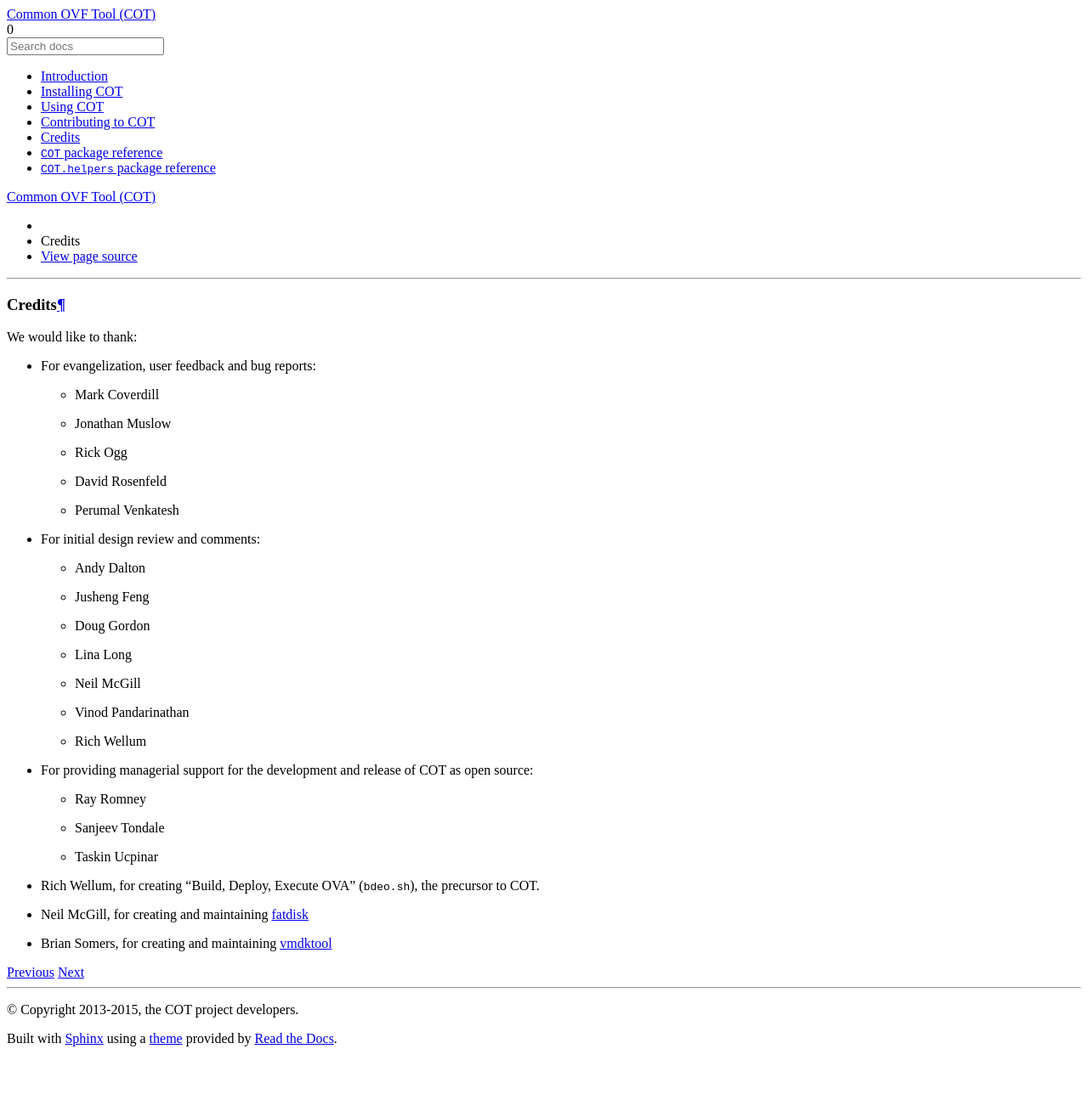
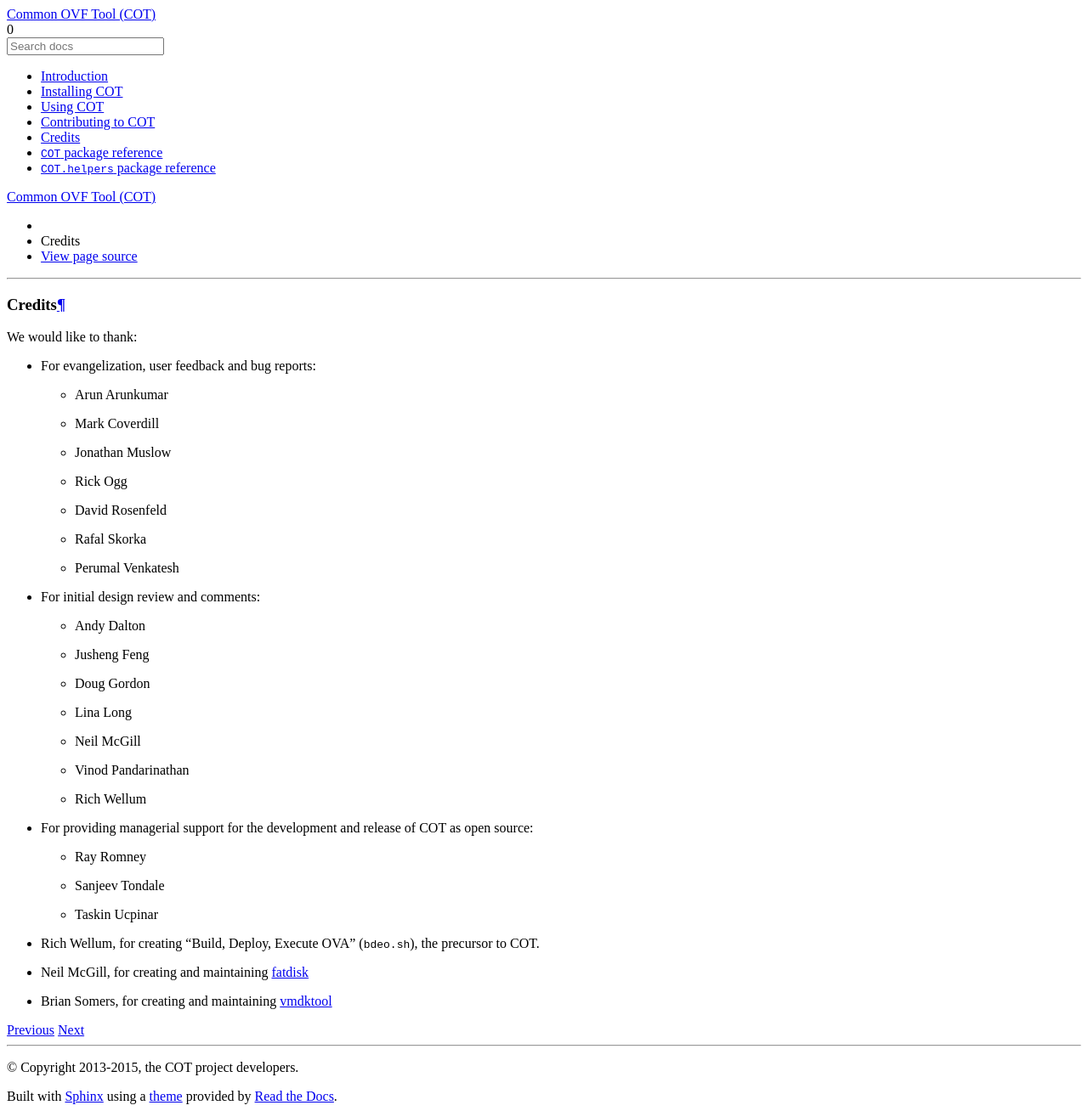
Before and after one commit to glennmatthews/cot, a Sphinx documentation site: the page built from docs/thanks.rst, in a window 1280 px wide. Shown: the whole page at 85% size. Built offline with Sphinx 7.4.7 and the Read the Docs theme 2.0.0, drawn with Linux system fonts in a browser that asks for light colours; pages that are not in the unit, such as notebooks, are missing from menus; before the commit the page ends 1240 px from its top, so only the background shows below that.

Commit message:
Add a few more thanks

```diff
--- a/docs/thanks.rst
+++ b/docs/thanks.rst
@@ -5,10 +5,12 @@
 
 * For evangelization, user feedback and bug reports:
 
+  * Arun Arunkumar
   * Mark Coverdill
   * Jonathan Muslow
   * Rick Ogg
   * David Rosenfeld
+  * Rafal Skorka
   * Perumal Venkatesh
 
 * For initial design review and comments:
```
